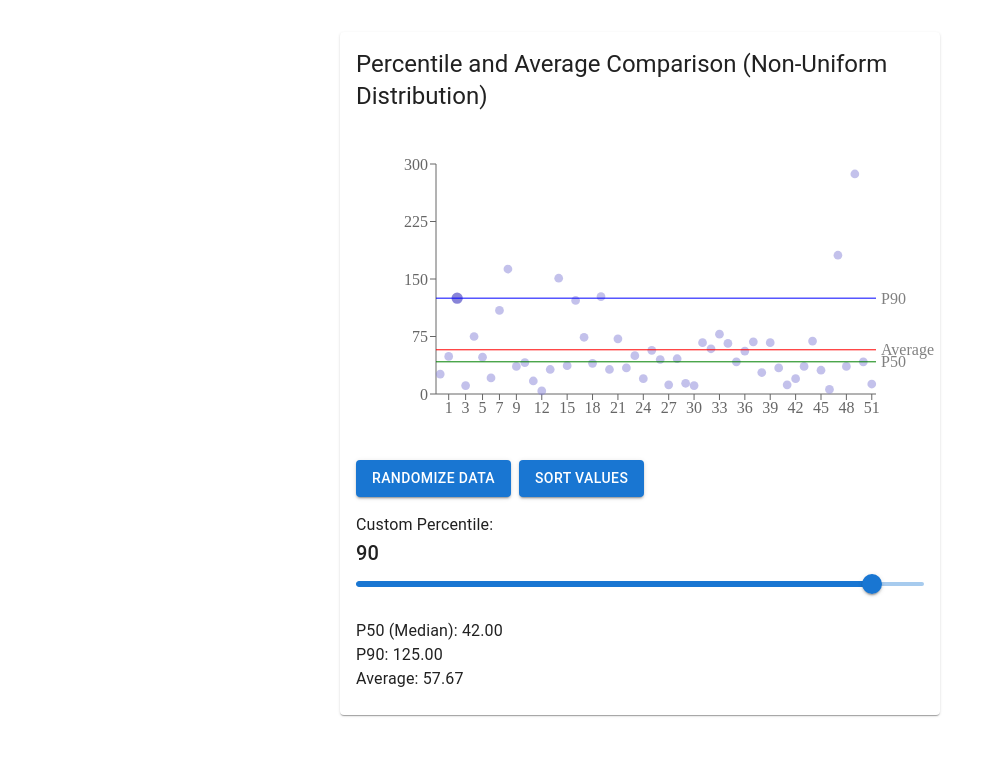
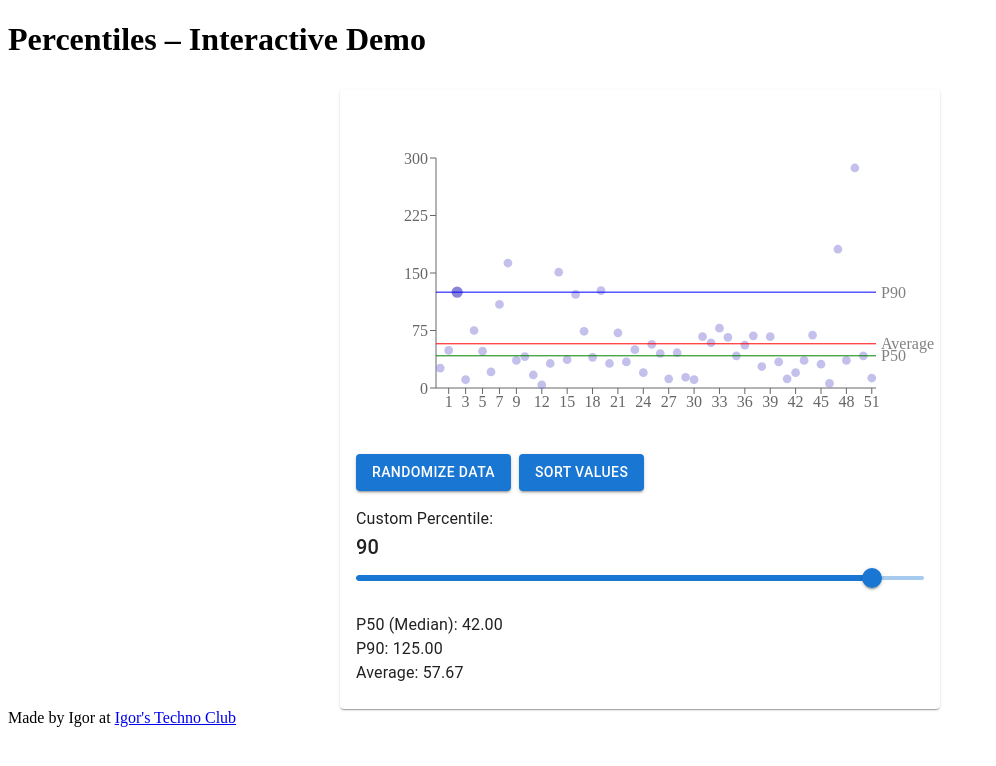
Before and after one commit to gogainda/percentile-demo, a React (Vite) app: page / in a window 1280 px wide. Shown: the top 766 px of the page, without its empty margins (0-996 px from the left). Built offline with nearby package versions, Linux system fonts and the light colour scheme.

Commit message:
Add header

```diff
--- a/index.html
+++ b/index.html
@@ -1,20 +1,17 @@
-<!DOCTYPE html>
+<!doctype html>
 <html lang="en">
     <head>
         <meta charset="UTF-8" />
         <link rel="icon" type="image/svg+xml" href="/favicon.svg" />
         <meta name="viewport" content="width=device-width, initial-scale=1.0" />
-    <title>React + TypeScript + Replit</title>
+        <title>Percentiles – Interactive Demo</title>
     </head>
     <body>
+        <h1>Percentiles – Interactive Demo</h1>
         <div id="root"></div>
         <script type="module" src="/src/index.tsx"></script>
-
-    <!--
-    This script places a badge on your repl's full-browser view back to your repl's cover
-    page. Try various colors for the theme: dark, light, red, orange, yellow, lime, green,
-    teal, blue, blurple, magenta, pink!
-    -->
-    <script src="https://replit.com/public/js/replit-badge-v2.js" theme="dark" position="bottom-right"></script>
     </body>
+    <footer>
+        Made by Igor at <a href="igorstechnoclub.com">Igor's Techno Club</a>
+    </footer>
 </html>
--- a/src/App.tsx
+++ b/src/App.tsx
@@ -110,7 +110,7 @@ const PercentileComparison: React.FC = () => {
 
   return (
     <Card sx={{ maxWidth: 600, margin: "auto", mt: 4 }}>
-      <CardHeader title="Percentile and Average Comparison (Non-Uniform Distribution)" />
+      <CardHeader />
       <CardContent>
         <ScatterChart
           width={600}
```
Also changed, not shown: replit_zip_error_log.txt (deleted), 2 other files (tests, documents, lock files or other folders). Lines whose indentation alone changed are shown as unchanged.
